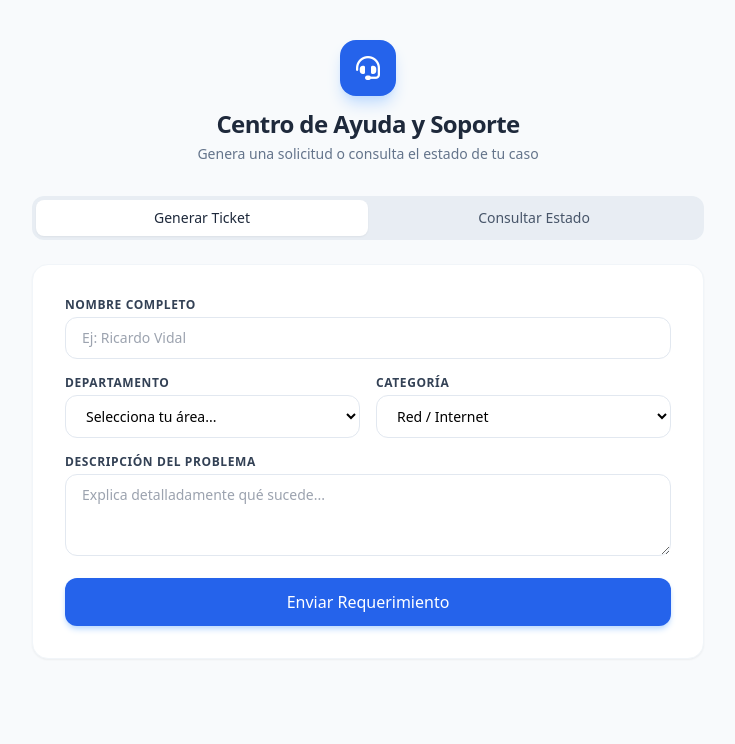
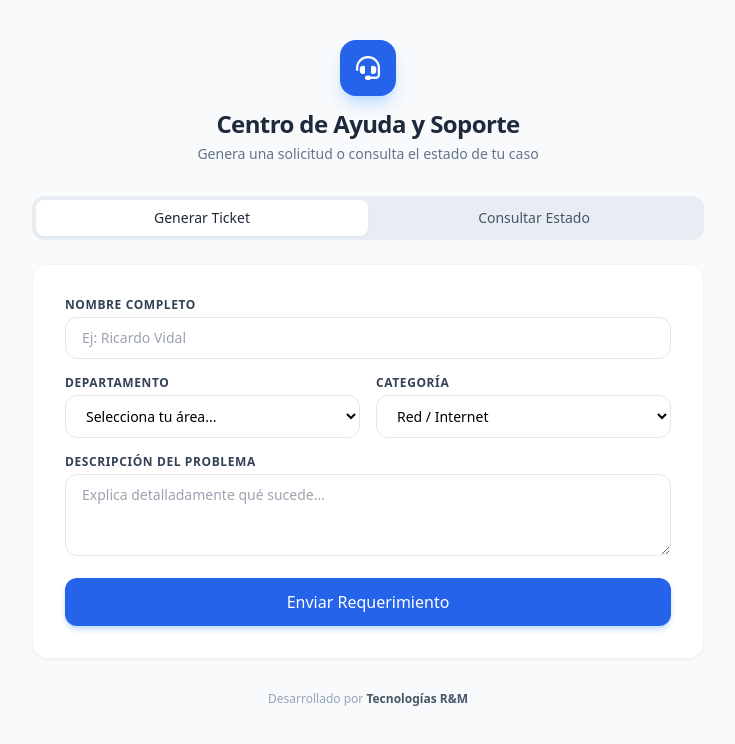
Before and after one commit to vidl56/helpdesk-soporte, a website: page public/index.html in a window 1280 px wide. Shown: the whole page, without its empty margins (272-1007 px from the left). Drawn offline with nearby package versions, Linux system fonts and the light colour scheme.

Commit message:
feat: agregar pie de pagina Tecnologias R&M en index

```diff
--- a/public/index.html
+++ b/public/index.html
@@ -87,6 +87,11 @@
 
       <div id="trackResult" class="hidden p-5 rounded-xl border border-slate-100 bg-slate-50/80 space-y-3"></div>
     </div>
+
+    <!-- Pie de página -->
+    <footer class="mt-8 text-center text-xs text-slate-400">
+      <p>Desarrollado por <span class="font-semibold text-slate-600">Tecnologías R&M</span></p>
+    </footer>
   </div>
 
   <script>
@@ -139,10 +144,8 @@
       const input = document.getElementById('trackCodeInput').value.trim();
       if (!input) return;
 
-      // 1. Eliminar espacios y convertir a mayúsculas (ej: "TK - 5028" -> "TK-5028")
       let cleanCode = input.replace(/\s+/g, '').toUpperCase();
 
-      // 2. Si escriben solo números (ej: "5028"), autocompletar "TK-"
       if (/^\d+$/.test(cleanCode)) {
         cleanCode = `TK-${cleanCode}`;
       } else if (!cleanCode.startsWith('TK-') && cleanCode.startsWith('TK')) {
```
